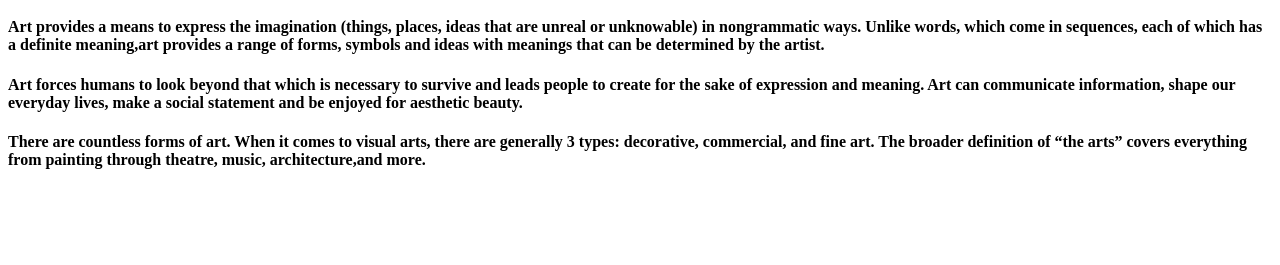
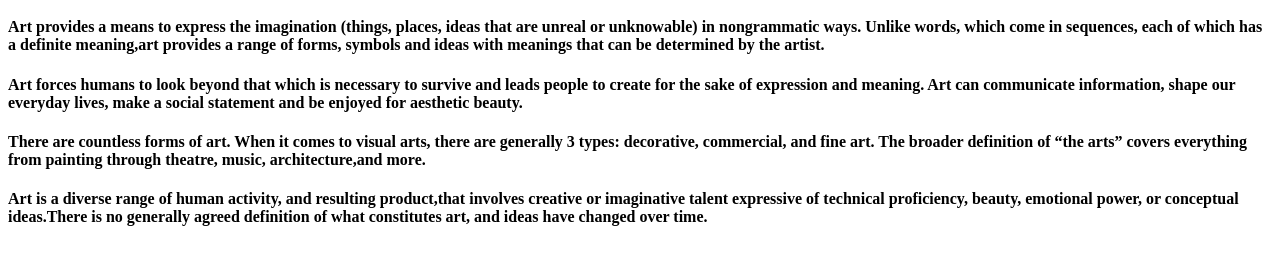
Before and after one commit to je7816/mywebpage, a plain HTML site: page index.html in a window 1280 px wide. Shown: the part 239-504 px from the top of the page. Drawn offline with Linux system fonts and the light colour scheme.

Commit message:
Update index.html

```diff
--- a/index.html
+++ b/index.html
@@ -27,6 +27,9 @@ makes use of, as well as the ideas and feelings it creates in its viewers . Art
       The broader definition of “the arts” covers everything from painting through theatre, music, architecture,and more.</h4>
 
 
+<h4>Art is a diverse range of human activity, and resulting product,that involves creative or imaginative talent expressive of technical proficiency, beauty, emotional power,
+      or conceptual ideas.There is no generally agreed definition of what constitutes art, and ideas have changed over time.</h4>
+
 
 
 </body>
```
